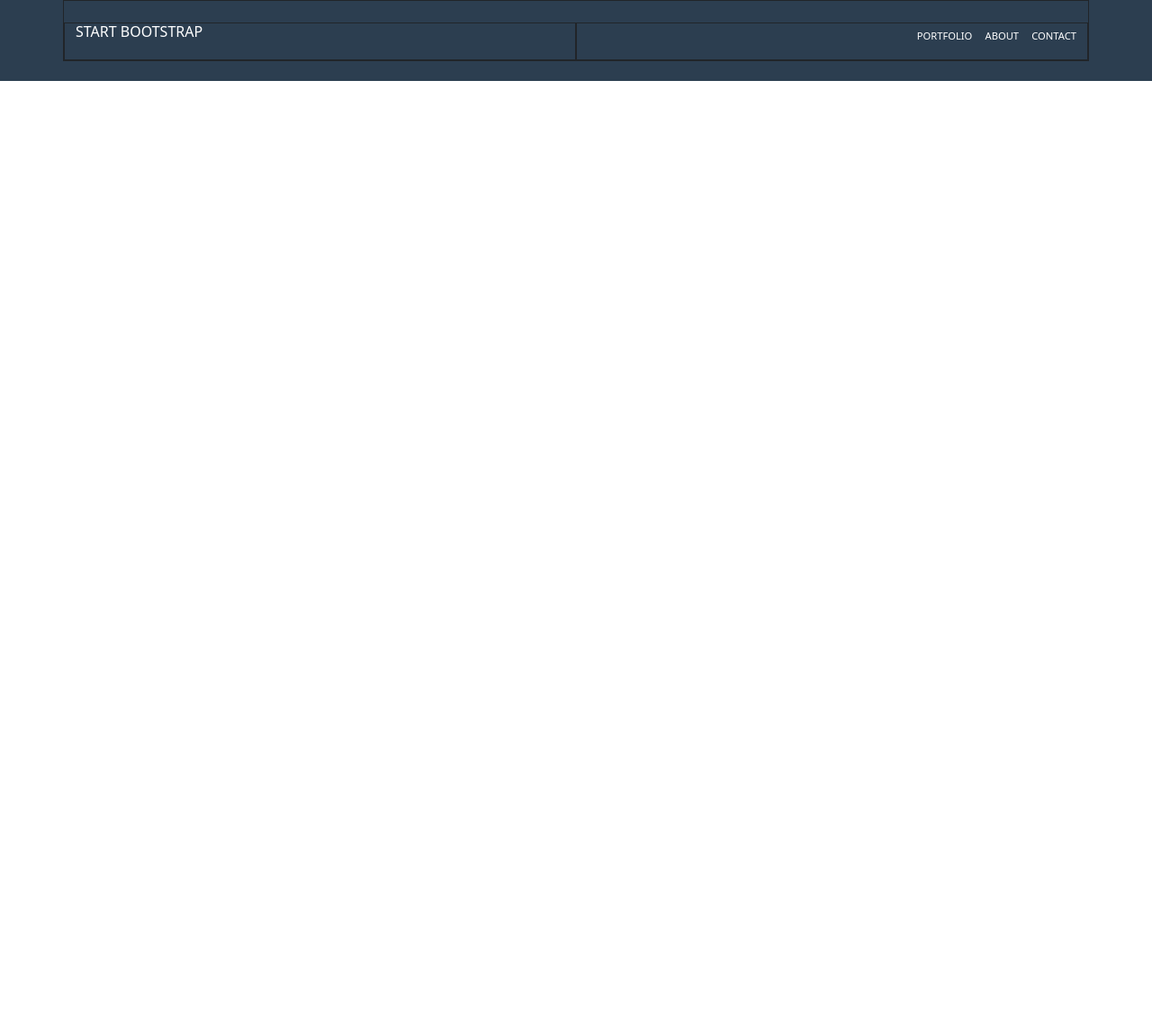
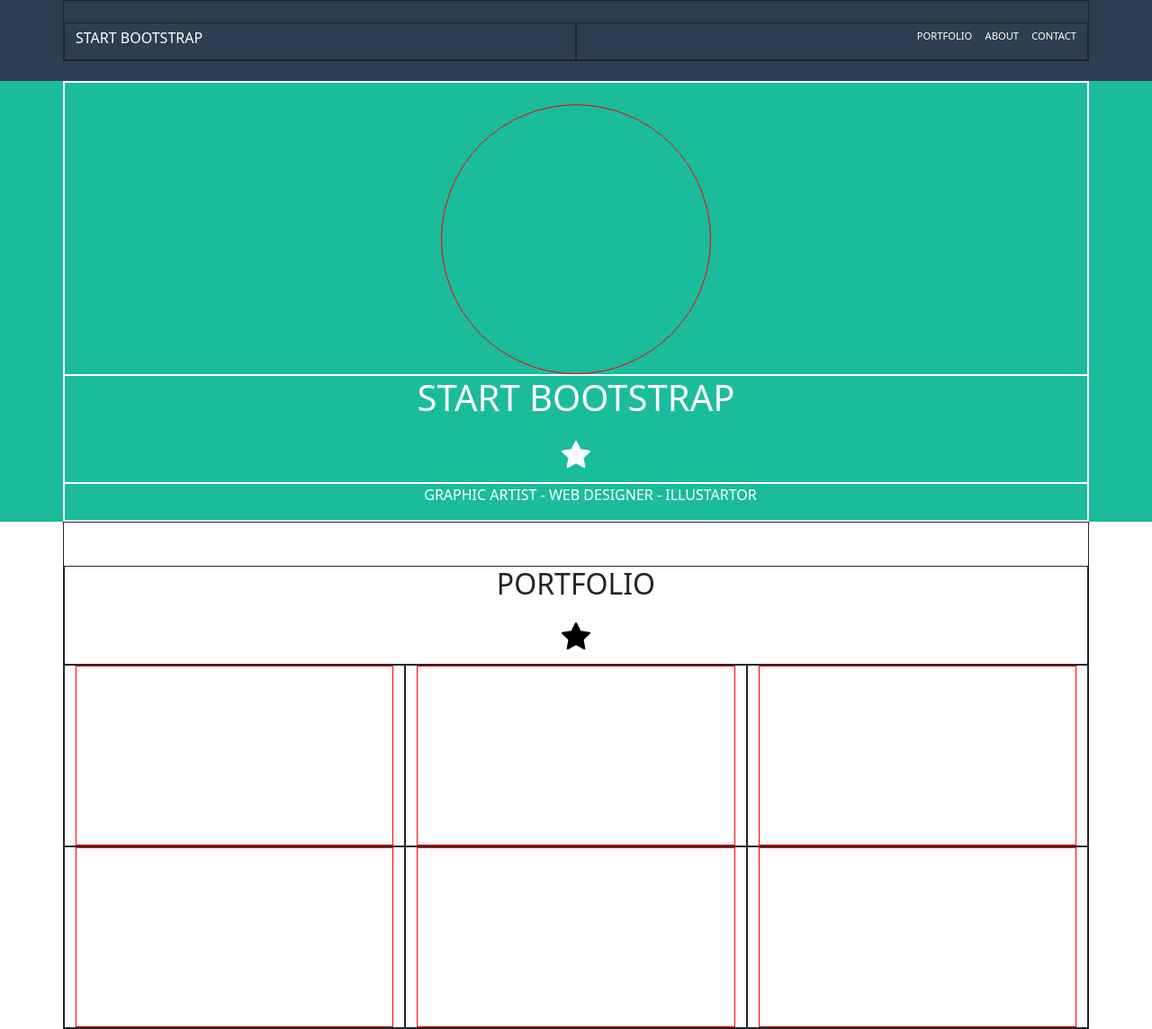
Before and after one commit to SamSepiool/html-css-bootstrap-freelancer, a plain HTML site: page index.html in a window 1280 px wide. Shown: the whole page at 90% size. Before the commit the page ends 800 px from the top, so only its background shows below. Drawn offline with nearby package versions, Linux system fonts and the light colour scheme.

Commit message:
add hero + portfolio section structure

```diff
--- a/css/style.css
+++ b/css/style.css
@@ -25,7 +25,36 @@ header ul li a{
     color: white;
 }
 /* TYPO */
-h1{
+header h2{
     color: white;
     font-size: 1em;
 }
+
+
+/* MAIN */
+.hero{
+    background-color: #1abc9c;
+    padding-top: 90px;
+    color: white;
+}
+
+.fakeimg{
+    width: 300px;
+    height: 300px;
+    border: 1px solid red;
+}
+
+.star{
+    width: 2em;
+    margin: 15px 0px;
+}
+
+
+.hero ul li{
+    display: inline-block;
+}
+
+.mine-box{
+    min-height: 200px;
+    border: 1px solid red;
+}
--- a/index.html
+++ b/index.html
@@ -17,9 +17,9 @@
 
 
                 <div class="row">
-                    <div class="col align-middle">
+                    <div class="col">
 
-                        <h1>START BOOTSTRAP</h1>
+                        <h2 class="lh-lg">START BOOTSTRAP</h2>
 
                     </div>
                     <div class="col text-end">
@@ -38,5 +38,90 @@
 
         </header>
 
+        <main>
+
+            <section class="hero">
+
+                <div class="container">
+
+                    <div class="row">
+                        <div class="col d-flex justify-content-center">
+                            <div class="fakeimg rounded-circle mt-4"></div>
+                        </div>
+                    </div>
+                    <div class="row">
+                        <div class="col text-center">
+                            <h1>START BOOTSTRAP</h1>
+
+                            <img class="star" src="img/star-fill.svg" alt="">
+
+                        </div>
+                    </div>
+                    <div class="row">
+                        <div class="col text-center">
+                            <ul>
+                                <li>GRAPHIC ARTIST</li>
+                                <li>- WEB DESIGNER -</li>
+                                <li>ILLUSTARTOR</li>
+                            </ul>
+                        </div>
+                    </div>
+
+
+                </div>
+
+            </section>
+
+            <section class="portfolio">
+
+                <div class="container">
+                    <div class="row">
+                        <div class="col text-center mt-5">
+                            <h2>PORTFOLIO</h2>
+
+                            <img class="star" src="img/star-fill-black.svg" alt="">
+                        </div>
+                    </div>
+                    <div class="row">
+                        <div class="col-12 col-sm-6 col-lg-4 ">
+                            <div class="mine-box">
+
+                            </div>
+                        </div>
+                        <div class="col-12 col-sm-6 col-lg-4">
+                            <div class="mine-box">
+
+                            </div>
+                        </div>
+                        <div class="col-12 col-sm-6 col-lg-4">
+                            <div class="mine-box">
+
+                            </div>
+                        </div>
+                        <div class="col-12 col-sm-6 col-lg-4">
+                            <div class="mine-box">
+
+                            </div>
+                        </div>
+                        <div class="col-12 col-sm-6 col-lg-4">
+                            <div class="mine-box">
+
+                            </div>
+                        </div>
+                        <div class="col-12 col-sm-6 col-lg-4">
+                            <div class="mine-box">
+
+                            </div>
+                        </div>
+                    </div>
+                </div>
+
+
+            </section>
+
+
+
+        </main>
+
     </body>
 </html>
```
Also changed, not shown: img/star-fill-black.svg (added), img/star-fill.svg (added).
